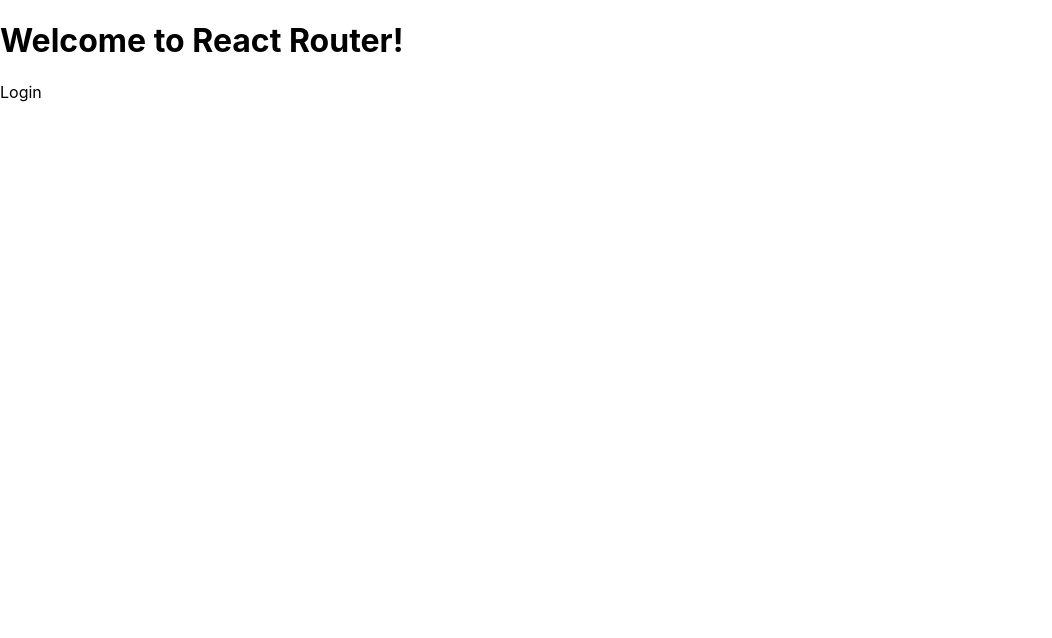
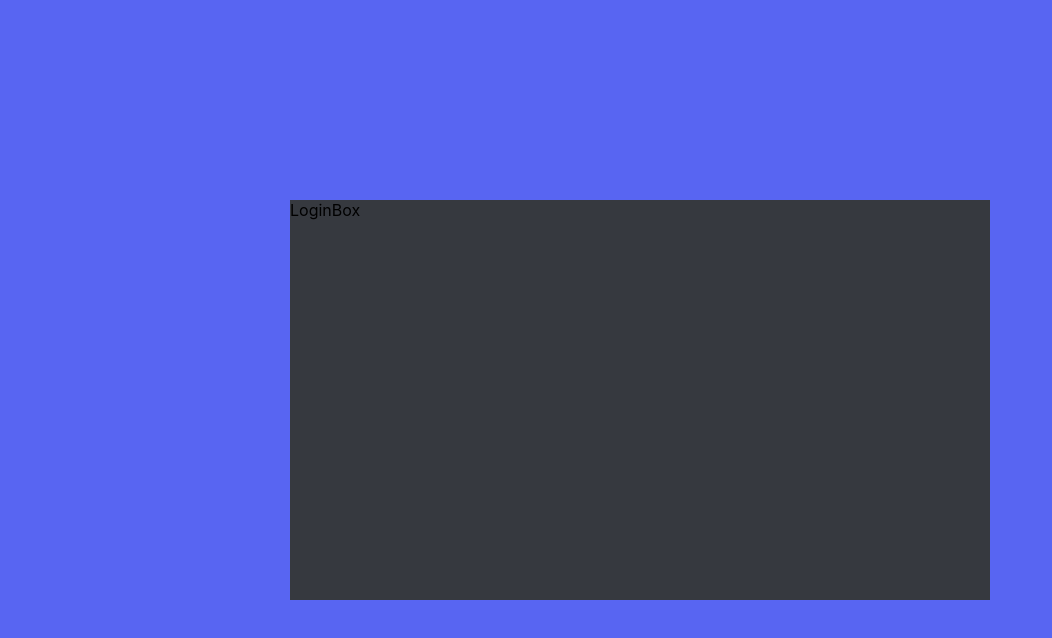
Before and after one commit to mubasshir00/barta, a React (Create React App) app in the folder barta-client/: page /login in a window 1280 px wide. Shown: the top 638 px of the page, without its empty margins (0-1052 px from the left). Built offline with nearby package versions, Linux system fonts and the light colour scheme.

Commit message:
working on login page

```diff
--- a/barta-client/package.json
+++ b/barta-client/package.json
@@ -3,6 +3,8 @@
   "version": "0.1.0",
   "private": true,
   "dependencies": {
+    "@emotion/react": "^11.9.3",
+    "@emotion/styled": "^11.9.3",
     "@mui/material": "^5.8.7",
     "@testing-library/jest-dom": "^5.16.4",
     "@testing-library/react": "^13.3.0",
--- a/barta-client/src/App.js
+++ b/barta-client/src/App.js
@@ -1,5 +1,5 @@
 import React from 'react'
-import { BrowserRouter, Route, Routes } from 'react-router-dom';
+import { Route, Routes } from 'react-router-dom';
 import Dashboard from './components/dashboard/Dashboard'
 import Login from './components/login/Login'
 import Register from './components/register/Register'
@@ -7,7 +7,6 @@
 function App() {
   return (
     <>
-      <h1>Welcome to React Router!</h1>
       <Routes>
         <Route path="/login" element={<Login/>} />
         <Route path="/register" element={<Register />} />
--- a/barta-client/src/components/login/Login.js
+++ b/barta-client/src/components/login/Login.js
@@ -1,8 +1,11 @@
 import React from 'react'
+import AuthBox from '../../shared/AuthBox'
 
 function Login() {
   return (
-    <div>Login</div>
+    <AuthBox>
+      LoginBox
+    </AuthBox>
   )
 }
 
```
Also changed, not shown: barta-client/src/components/login/LoginPage.js (added), barta-client/src/components/login/LoginPageHeader.js (added), 1 other file (tests, documents, lock files or other folders).
